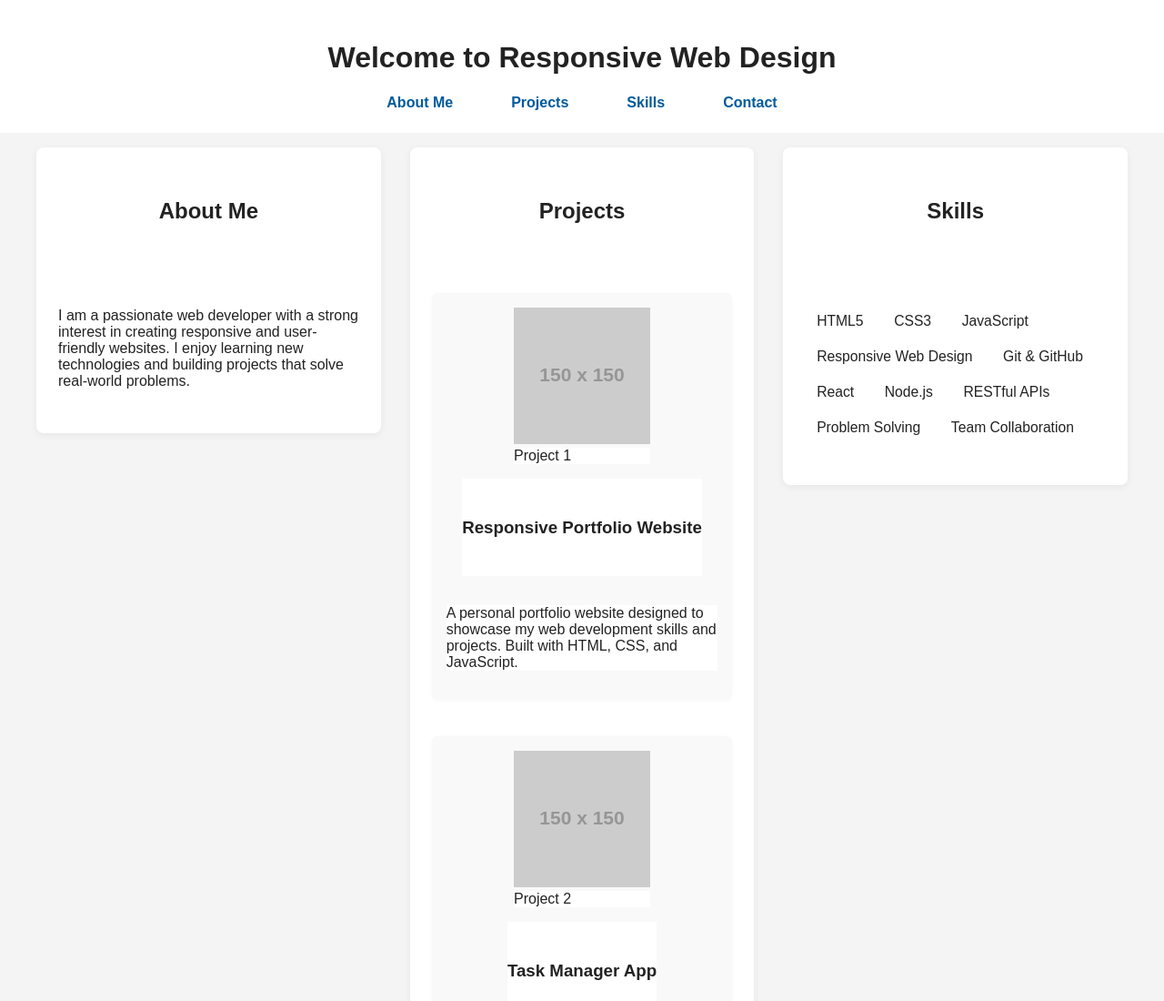
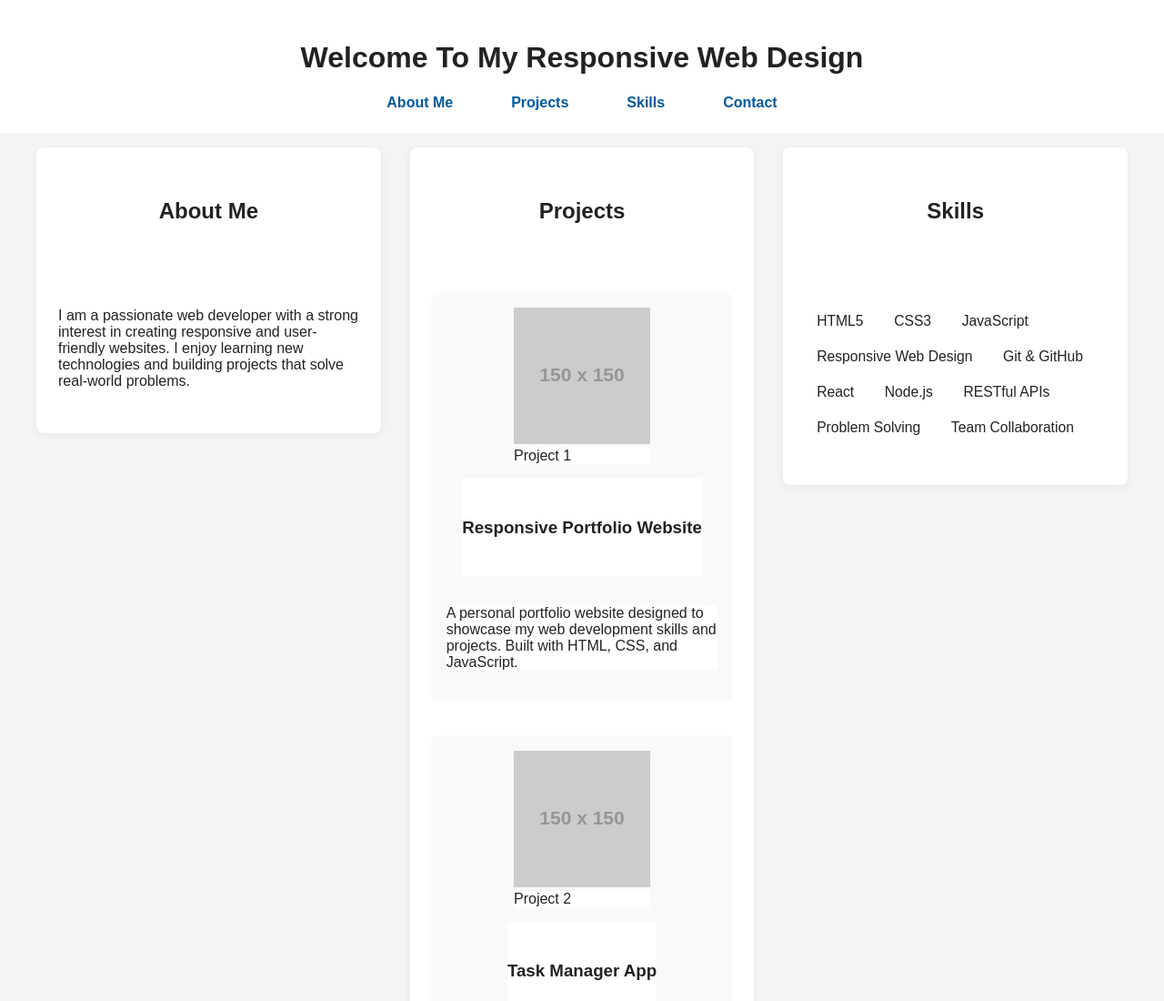
Before and after one commit to AlanMichaelGarcia/Coursera-Lab, a plain HTML site: page index.html in a window 1280 px wide. Shown: the top 1100 px of the page at 91% size. Drawn offline with Linux system fonts and the light colour scheme; placeholder pictures from the web are drawn by us.

Commit message:
Update index.html

```diff
--- a/index.html
+++ b/index.html
@@ -26,7 +26,7 @@
 </head>
 <body>
     <header>
-        <h1 style="color: #222; background: #fff;">Welcome to Responsive Web Design</h1>
+        <h1 style="color: #222; background: #fff;">Welcome To My Responsive Web Design</h1>
         <nav>
             <ul>
                 <li><a href="#about-me" style="color: #005a9c; background: #fff;">About Me</a></li>
```
